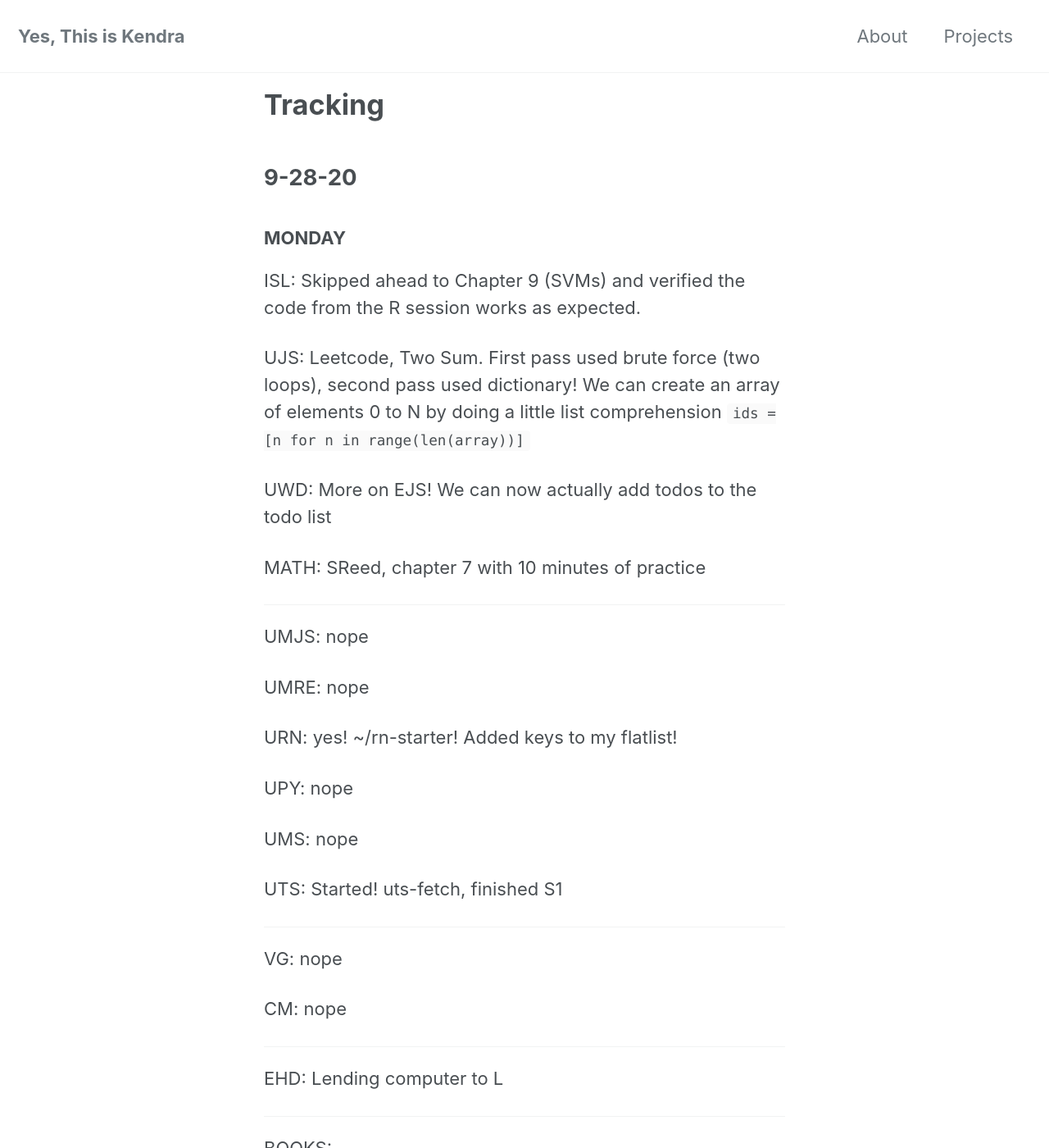
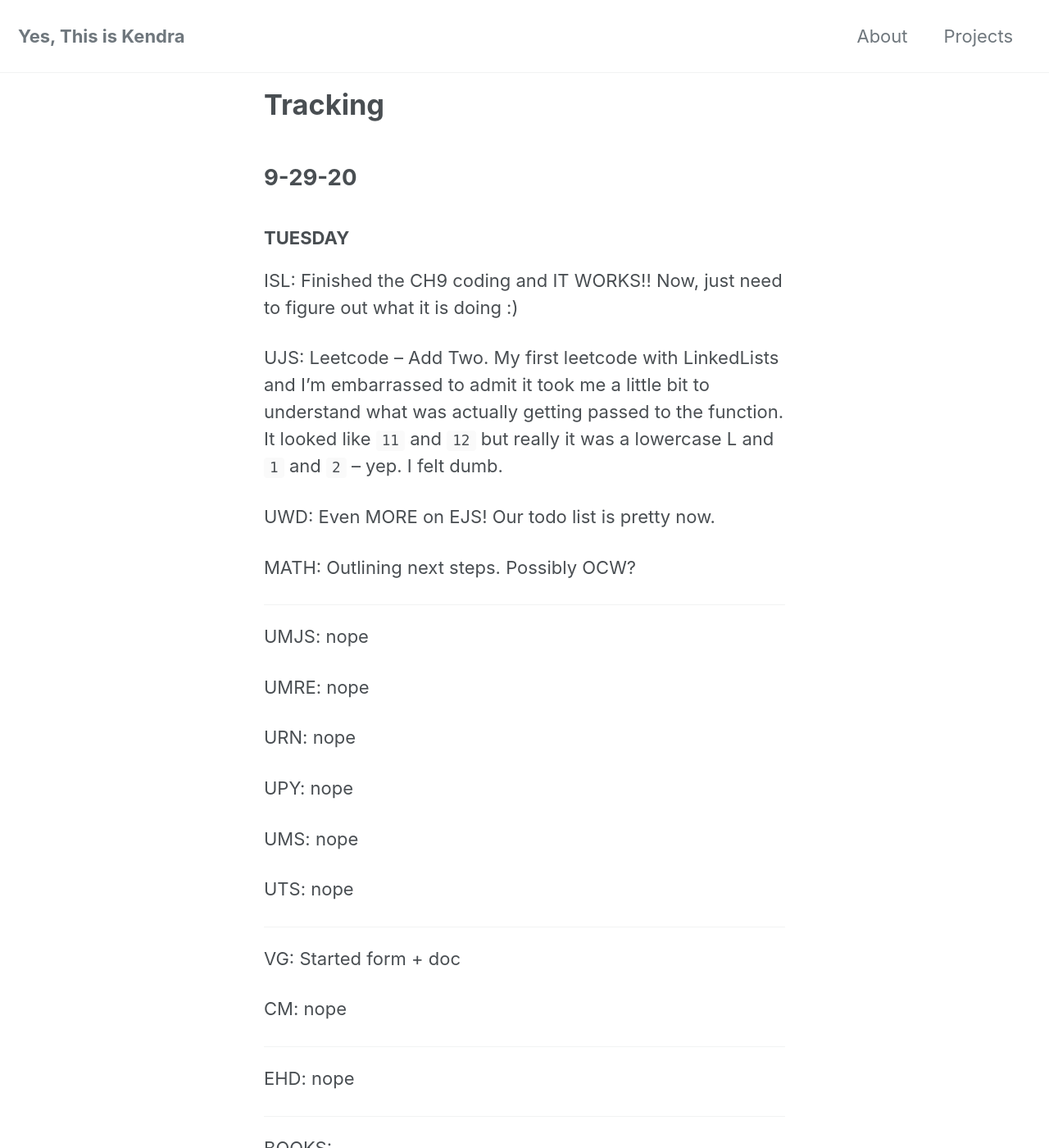
Before and after one commit to yesthisiskendra/yesthisiskendra.github.io, a Jekyll site: the page built from _pages/tracking.md, in a window 1280 px wide and 1400 px high. Shown: the whole window at 82% size. Built offline with Jekyll 4.4.1, drawn with Linux system fonts in a browser that asks for light colours; cached includes are drawn as plain includes; nearby versions of some CDN libraries; some of the changed text lies outside the part shown.

Commit message:
Add tracking

```diff
--- a/_pages/tracking.md
+++ b/_pages/tracking.md
@@ -3,6 +3,58 @@ layout: home
 title: "Tracking"
 permalink: /tracking/
 ---
+
+## 9-29-20
+
+### TUESDAY
+
+ISL: Finished the CH9 coding and IT WORKS!! Now, just need to figure out what it is doing :)
+
+UJS: Leetcode -- Add Two. My first leetcode with LinkedLists and I'm embarrassed to admit it took me a little bit to understand what was actually getting passed to the function. It looked like `11` and `12` but really it was a lowercase L and `1` and `2` -- yep. I felt dumb.
+
+UWD: Even MORE on EJS! Our todo list is pretty now.
+
+MATH: Outlining next steps. Possibly OCW?
+
+---
+
+UMJS: nope
+
+UMRE: nope
+
+URN: nope
+
+UPY: nope
+
+UMS: nope
+
+UTS: nope
+
+---
+
+VG: Started form + doc
+
+CM: nope
+
+---
+
+EHD: nope
+
+---
+
+BOOKS:
+
+WMF: yes
+
+NJC: nope
+
+DoE: nope
+
+---
+
+OTHER:
+
+CNLP: nope
 
 ## 9-28-20
 
```
